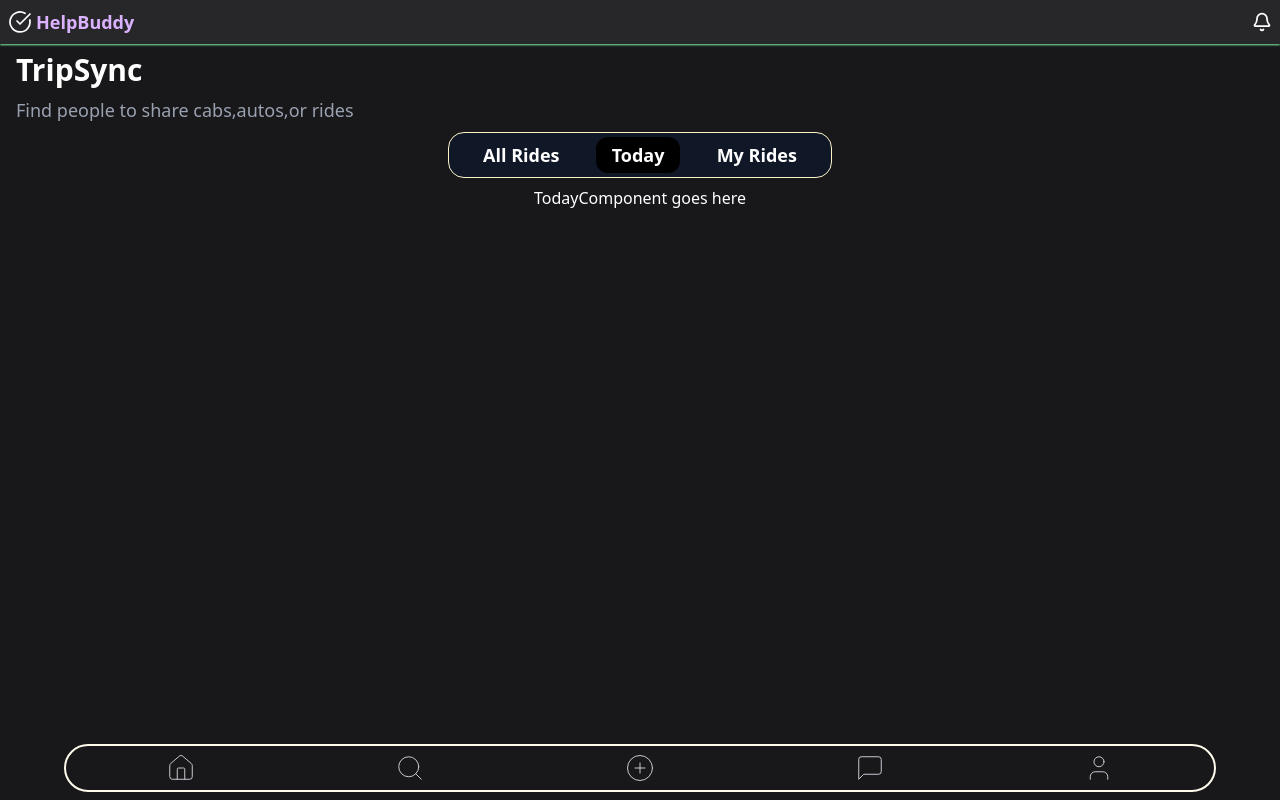
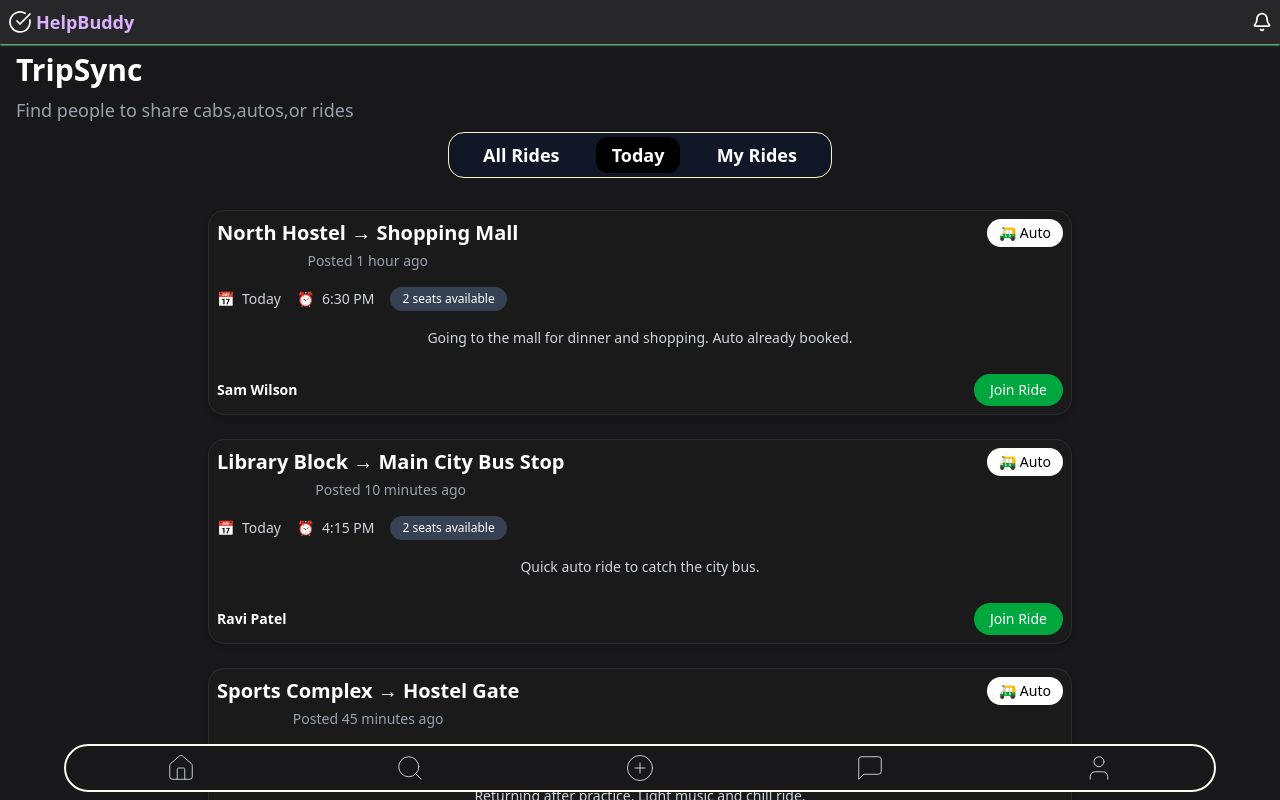
Before and after one commit to SBeeeee/PeerPal, a Next.js app in the folder frontend/: page /TripSync in a window 1280 px wide. Both pictures are taken after a click on the element "Today". Shown: the top 800 px of the page. Built offline with nearby package versions, Linux system fonts and the light colour scheme; no server answers.

Commit message:
added the frontend of the TripSync route

```diff
--- /dev/null
+++ b/frontend/src/app/TripSync/components/MyRides.jsx
@@ -0,0 +1,21 @@
+import React from 'react';
+import { rides } from './data';
+import RideCard from './RideCard';
+
+
+
+function MyRides() {
+
+
+  return (
+    <div className="max-w-4xl mx-auto px-4 py-6 space-y-6">
+      {rides.length > 0 ? (
+        rides.map((ride) => <RideCard key={ride.id} ride={ride} />)
+      ) : (
+        <p className="text-center text-gray-400">You haven’t posted any rides yet.</p>
+      )}
+    </div>
+  );
+}
+
+export default MyRides;
--- a/frontend/src/app/TripSync/components/RideCard.jsx
+++ b/frontend/src/app/TripSync/components/RideCard.jsx
@@ -2,11 +2,11 @@ import React from 'react';
 
 function RideCard({ ride }) {
   return (
-    <div className="bg-[#1a1a1a] rounded-2xl p-5 text-white space-y-4 w-full shadow-md border border-[#2b2b2b]">
+    <div className="bg-[#1a1a1a] rounded-2xl p-2 text-white space-y-4 w-full shadow-md border border-[#2b2b2b]">
       {/* Header */}
       <div className="flex justify-between items-start">
         <div>
-          <h2 className="text-xl font-bold leading-tight">
+          <h2 className="text-xl font-bold">
             {ride.from} → {ride.to}
           </h2>
           <p className="text-sm text-gray-400 mt-1">Posted {ride.postedAgo}</p>
--- a/frontend/src/app/TripSync/components/TaskBar.jsx
+++ b/frontend/src/app/TripSync/components/TaskBar.jsx
@@ -1,6 +1,8 @@
 "use client"
 import React, { useState } from 'react'
 import AllRides from './AllRides'
+import TodaysRides from './TodaysRides'
+import MyRides from './MyRides'
 
 function TaskBar() {
     const [present, setPresent] = useState("All Rides")
@@ -31,10 +33,10 @@ function TaskBar() {
           <div className="text-white text-center"><AllRides/></div>
         }
         {present === "Today" &&
-          <div className="text-white text-center">TodayComponent goes here</div>
+          <div className="text-white text-center"><TodaysRides/></div>
         }
         {present === "My Rides" &&
-          <div className="text-white text-center">MyRidesComponent goes here</div>
+          <div className="text-white text-center"><MyRides/></div>
         }
     </div>
   )
--- /dev/null
+++ b/frontend/src/app/TripSync/components/TodaysRides.jsx
@@ -0,0 +1,19 @@
+import React from 'react';
+import { rides } from './data';
+import RideCard from './RideCard';
+
+function TodaysRides() {
+  const todaysRides = rides.filter((ride) => ride.day === 'Today');
+
+  return (
+    <div className="max-w-4xl mx-auto px-4 py-6 space-y-6">
+      {todaysRides.length > 0 ? (
+        todaysRides.map((ride) => <RideCard key={ride.id} ride={ride} />)
+      ) : (
+        <p className="text-center text-gray-400">No rides for today.</p>
+      )}
+    </div>
+  );
+}
+
+export default TodaysRides;
```
